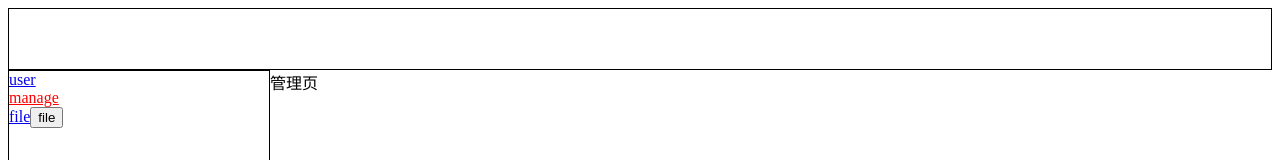
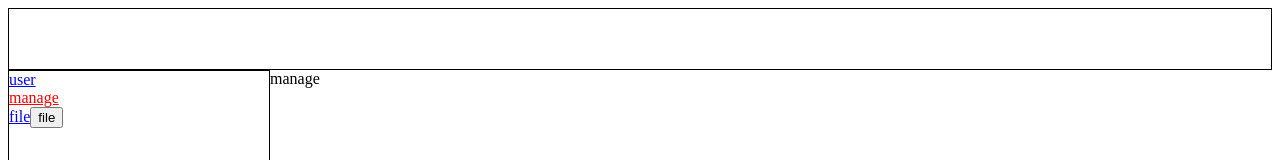
Before and after one commit to hey-gg/vite-react-ts-seed, a React (Vite) app: page /manage in a window 1280 px wide. Shown: the top 160 px of the page. Built offline with nearby package versions, Linux system fonts and the light colour scheme; sample sign-in values are in the browser's storage.

Commit message:
feat:  路由重定向

```diff
--- a/src/pages/manage.tsx
+++ b/src/pages/manage.tsx
@@ -2,10 +2,17 @@
  * @Author: heyong
  * @Date: 2024-04-01 18:36:13
  * @LastEditors: heyong
- * @LastEditTime: 2024-04-01 18:36:20
+ * @LastEditTime: 2024-04-01 19:30:36
  */
+import { Navigate } from 'react-router-dom';
+
 const Manage = () => {
-    return <div>管理页</div>;
-  };
+  // 情景：当没有权限时，重定向到登录页  replace={true}：进行重定向
+  if (!localStorage.getItem('token')) {
+    return <Navigate to="/login" replace={true} />;
+  }
 
-  export default Manage;
+  return <div>manage</div>;
+};
+
+export default Manage;
```
